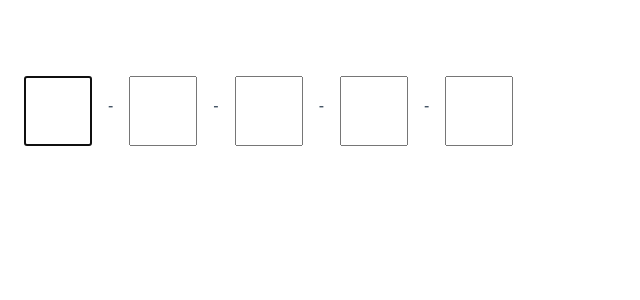
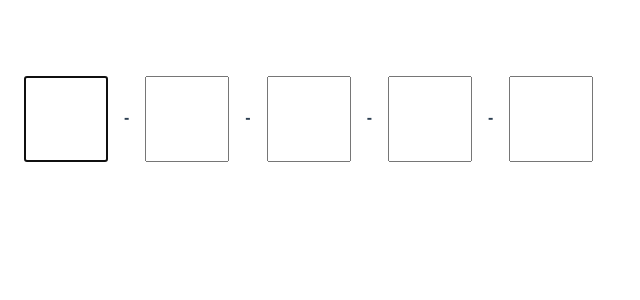
Before and after one commit to mbj36/vue-otp-input, a Vue app: page / in a window 1280 px wide. Shown: the top 300 px of the page, without its empty margins (0-640 px from the left). Built offline with nearby package versions, Linux system fonts and the light colour scheme.

Commit message:
Use cases

```diff
--- a/src/components/VueOtpInput.vue
+++ b/src/components/VueOtpInput.vue
@@ -2,8 +2,10 @@
   <div class="div__style">
     <span v-for="i in numInputs" :key="i">
       <div class="sep">
-        <input :class="inputStyle ? '' : 'inputStyling'" :disabled="disabled" :style="inputStyle" type="tel" maxLength="1" ref="input" />
-        <span v-show="i < numInputs">{{seperator}}</span>
+        <input @keydown="handleKey" :class="inputStyle ? '' : 'inputStyling'" :disabled="disabled" :style="inputStyle" type="tel" maxLength="1" ref="input" />
+        <span v-show="i < numInputs">
+          <strong>{{seperator}}</strong>
+        </span>
       </div>
     </span>
   </div>
@@ -13,7 +15,8 @@
   export default {
     data() {
       return {
-        activeInput: ''
+        activeInput: 0,
+        otp: []
       };
     },
     props: {
@@ -47,7 +50,7 @@
     methods: {
       focusInput(input) {
         const { numInputs } = this;
-        this.activeInput = Math.max(Math.min(numInputs - 1, input), 0);
+        this.activeInput = this.$refs.input.map(input => input.focus());
       },
       focusNextInput() {
         const { activeInput } = this;
@@ -56,6 +59,27 @@
       focusPrevInput() {
         const { activeInput } = this;
         this.focusInput(activeInput - 1);
+      },
+      handleKey(e) {
+        switch (e.keyCode) {
+          case 8:
+            e.preventDefault();
+            this.focusPrevInput();
+            break;
+          case 46:
+            e.preventDefault();
+            break;
+          case 37:
+            e.preventDefault();
+            this.focusPrevInput();
+            break;
+          case 39:
+            e.preventDefault();
+            this.focusNextInput();
+            break;
+          default:
+            break;
+        }
       }
     },
     mounted: function() {
@@ -71,8 +95,8 @@
   .inputStyling {
     width: 1em;
     text-align: center;
-    font-size: 16px;
-    padding: 1.5em;
+    font-size: 1em;
+    padding: 2em;
     margin: 1em;
   }
   .div__style {
@@ -82,6 +106,6 @@
     display: flex;
   }
   .sep > span {
-    margin-top: 35%;
+    margin-top: 40%;
   }
 </style>
```
